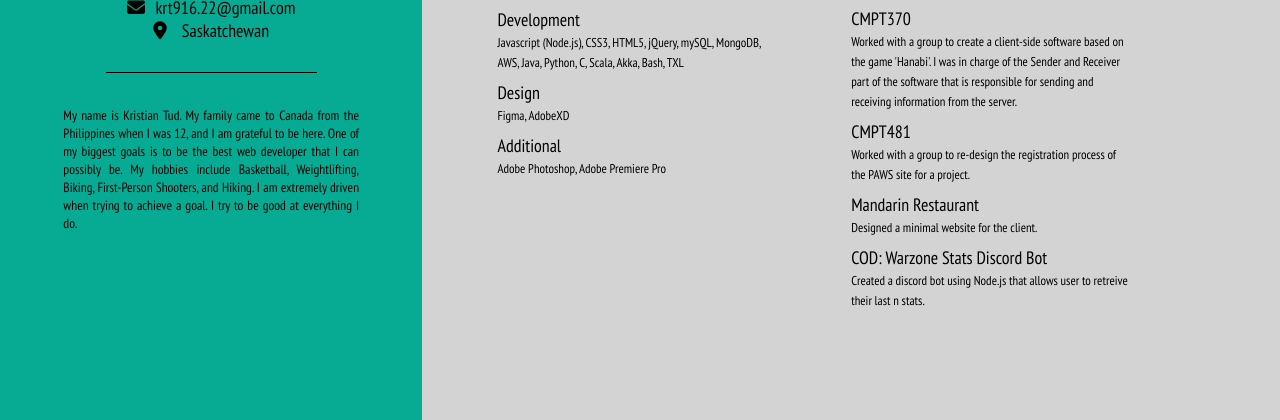
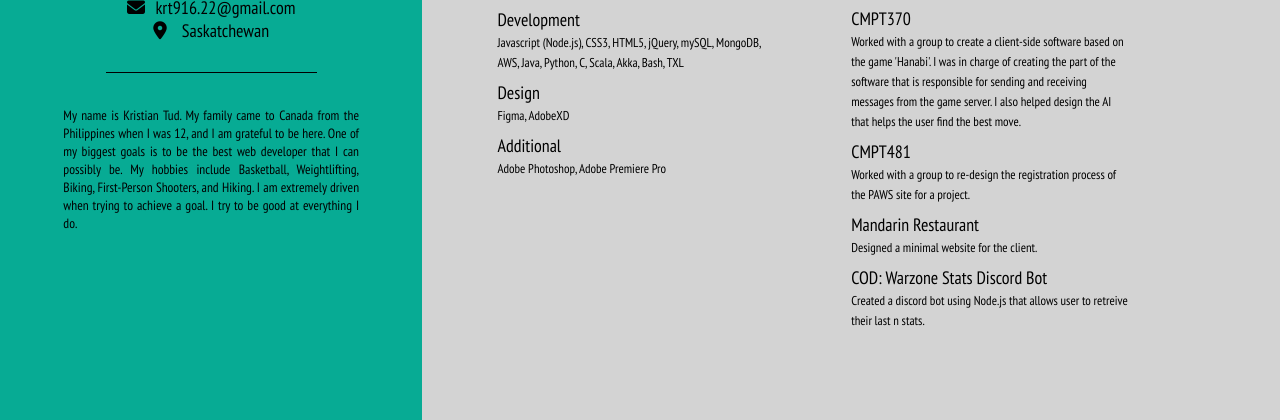
Before and after one commit to kristiantud/my_site, a plain HTML site: page index.html in a window 1280 px wide. Shown: the part 380-800 px from the top of the page. Drawn offline with Linux system fonts and the light colour scheme.

```diff
--- a/index.html
+++ b/index.html
@@ -1,6 +1,7 @@
 <!DOCTYPE html>
 <html>
 <head>
+    <!-- My first site live. Dedicated to my loves - Arielle and Apollo -->
     <title>Kristian Tud</title>
     <meta name="viewport" content="width=device-width, initial-scale=1.0">
     <!-- font -->
@@ -126,8 +127,9 @@
                     <div class="element">
                         <span id="content-title">CMPT370</span>
                         <br>
-                        <span id="content-subtitle">Worked with a group to create a client-side software based on the game 'Hanabi'. I was in charge of the Sender and Receiver part of the software
-                            that is responsible for sending and receiving information from the server.
+                        <span id="content-subtitle">Worked with a group to create a client-side software based on the game 'Hanabi'. I was in charge of creating the
+                            part of the software that is responsible for sending and receiving messages from the game server. I also helped design the AI that helps the
+                            user find the best move.
                         </span>
                     </div>
                     <div class="element">
```
